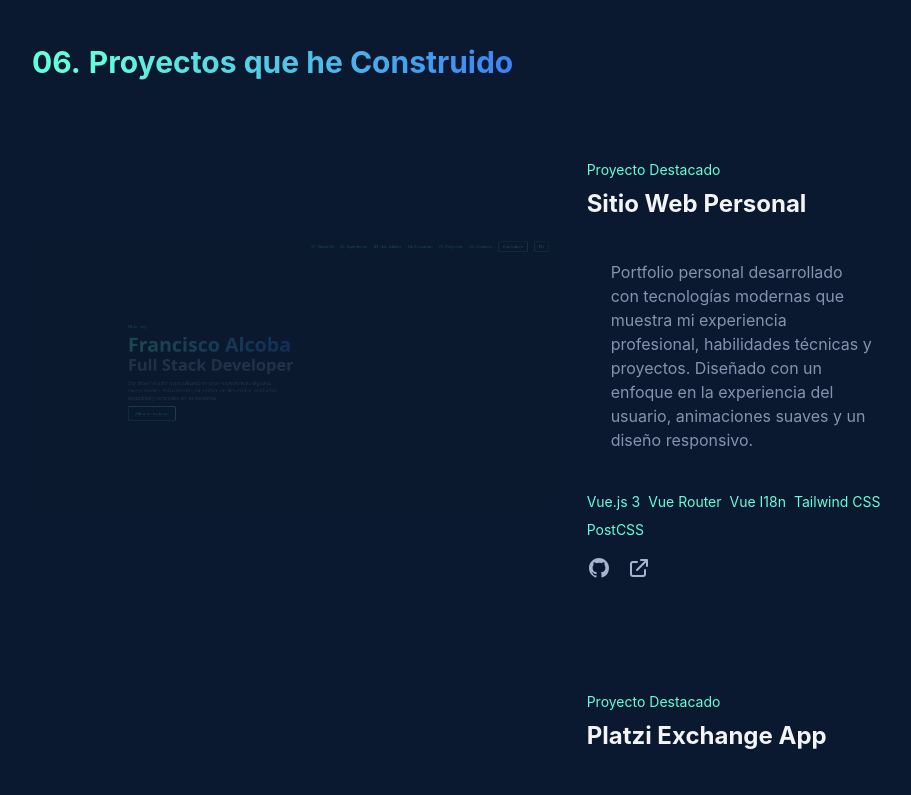
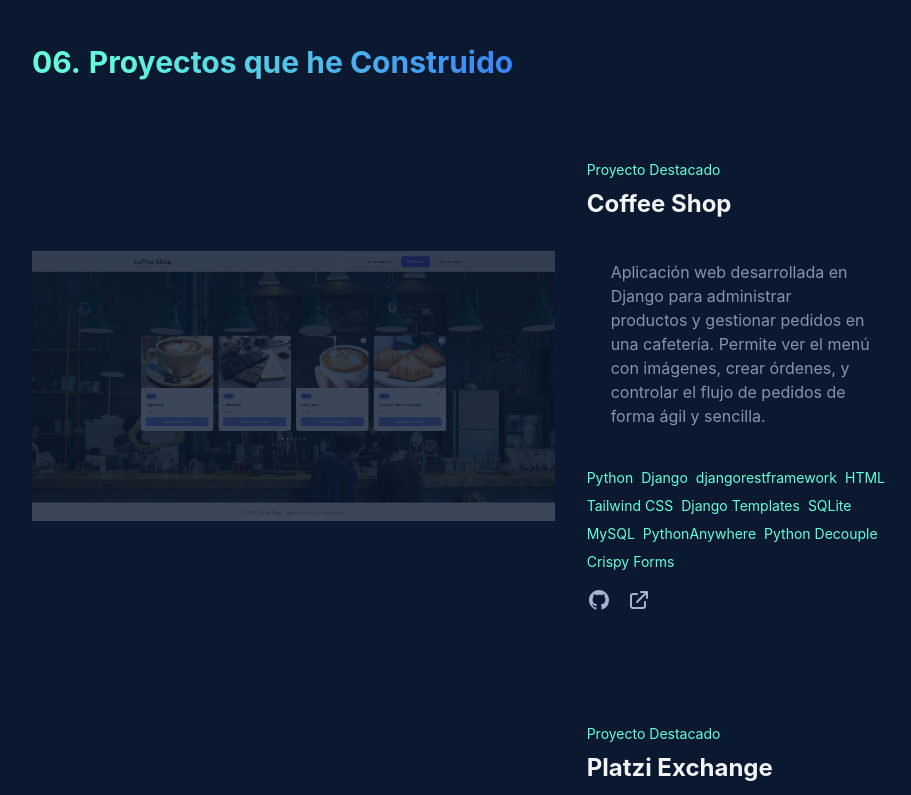
Before and after one commit to FranAlcoba66/Porfolio, a Vue app: page / in a window 1280 px wide. Shown: the part 4080-4875 px from the top of the page, without its empty margins (160-1071 px from the left). Built offline with nearby package versions, Linux system fonts and the light colour scheme.

Commit message:
[Portfolio] - feat: description traductions

```diff
--- a/src/components/Projects.vue
+++ b/src/components/Projects.vue
@@ -87,15 +87,42 @@
 
 <script>
 import { useI18n } from "vue-i18n";
+import { computed } from "vue";
 import portfolio from "../assets/portfolio.png";
 import exchange from "../assets/exchange.png";
-
+import coffeShop from "../assets/coffeeShop.png";
 export default {
   name: "Projects",
   setup() {
     const { t } = useI18n();
 
     const projects = [
+      {
+        id: "coffeeShop",
+        image: coffeShop,
+        technologies: [
+          "Python",
+          "Django",
+          "djangorestframework",
+          "HTML",
+          "Tailwind CSS",
+          "Django Templates",
+          "SQLite",
+          "MySQL ",
+          "PythonAnywhere ",
+          "Python Decouple",
+          "Crispy Forms",
+        ],
+        github: "https://github.com/FranAlcoba66/CoffeShop",
+        demo: "https://franzalcoba.pythonanywhere.com/",
+      },
+      {
+        id: "exchange",
+        image: exchange,
+        technologies: ["Vue.js", "Html", "Vuex", "Tailwind CSS"],
+        github: "https://github.com/FranAlcoba66/platzi-exchange-coincap",
+        demo: "https://platzi-exchange-coincap.vercel.app",
+      },
       {
         id: "portfolio",
         image: portfolio,
@@ -109,24 +136,17 @@
         github: "https://github.com/FranAlcoba66/Porfolio",
         demo: "https://porfolio-two-pearl.vercel.app/",
       },
-      {
-        id: "exchange",
-        image: exchange,
-        technologies: ["Vue.js", "Html", "Vuex", "Tailwind CSS"],
-        github: "https://github.com/FranAlcoba66/platzi-exchange-coincap",
-        demo: "https://platzi-exchange-coincap.vercel.app",
-      },
     ];
 
-    const localizedProjects = projects.map((project) => ({
-      ...project,
-      title: t(`projects.${project.id}.title`),
-      description: t(`projects.${project.id}.description`),
-    }));
+    const localizedProjects = computed(() =>
+      projects.map((project) => ({
+        ...project,
+        title: t(`projects.${project.id}.title`),
+        description: t(`projects.${project.id}.description`),
+      }))
+    );
 
-    return {
-      localizedProjects,
-    };
+    return { localizedProjects };
   },
 };
 </script>
--- a/src/i18n/en.js
+++ b/src/i18n/en.js
@@ -86,6 +86,10 @@
     projects: {
         title: "Some Things I've Built",
         featuredProject: 'Featured Project',
+        coffeeShop: {
+            title: 'Coffee Shop',
+            description: 'Web application developed in Django to manage products and handle orders in a coffee shop. It allows users to view the menu with images, create orders, and efficiently manage the order workflow in a simple and agile way.'
+        },
         portfolio: {
             title: 'Portfolio Website',
             description: 'Personal portfolio developed with modern technologies showcasing my professional experience, technical skills, and projects. Designed with a focus on user experience, smooth animations, and a responsive layout.'
--- a/src/i18n/es.js
+++ b/src/i18n/es.js
@@ -86,11 +86,15 @@
     projects: {
         title: 'Proyectos que he Construido',
         featuredProject: 'Proyecto Destacado',
+        coffeeShop: {
+            title: 'Coffee Shop',
+            description: 'Aplicación web desarrollada en Django para administrar productos y gestionar pedidos en una cafetería. Permite ver el menú con imágenes, crear órdenes, y controlar el flujo de pedidos de forma ágil y sencilla.'
+        },
         portfolio: {
             title: 'Sitio Web Personal',
             description: 'Portfolio personal desarrollado con tecnologías modernas que muestra mi experiencia profesional, habilidades técnicas y proyectos. Diseñado con un enfoque en la experiencia del usuario, animaciones suaves y un diseño responsivo.'
         },
-        taskManager: {
+        exchange: {
             title: 'Platzi Exchange',
             description: 'Aplicación web interactiva para el seguimiento de criptomonedas. Permite visualizar las principales criptodivisas con datos actualizados como precio, capitalización de mercado y variación en las últimas 24 horas. Cada criptomoneda cuenta con una vista detallada que incluye su historial de precios y los mercados en los que está disponible. Integra un conversor entre USD y la criptomoneda seleccionada, así como gráficos dinámicos para analizar la evolución de precios. La información se obtiene en tiempo real mediante la API REST de Coinbase. Todo el diseño es completamente responsivo, desarrollado con TailwindCSS para garantizar una experiencia fluida en cualquier dispositivo.',
         }
```
Also changed, not shown: src/assets/coffeeShop.png (added).
